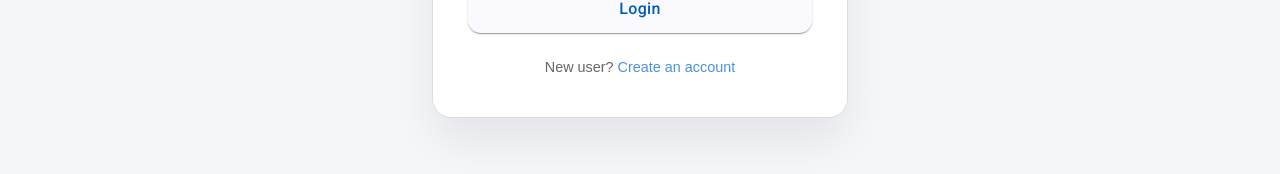
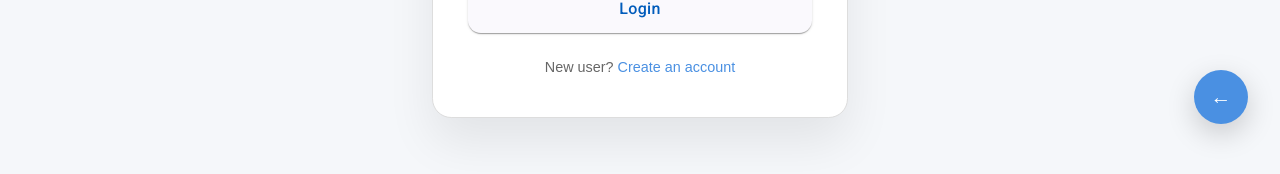
Before and after one commit to harshita805/PersonalPages.UI, an Angular app: page /login in a window 1280 px wide. Shown: the part 644-818 px from the top of the page. Built offline with nearby package versions, Linux system fonts and the light colour scheme; no server answers.

Commit message:
Added back button

```diff
--- a/src/app/app.html
+++ b/src/app/app.html
@@ -61,3 +61,5 @@
 
 <!-- Routed Pages -->
 <router-outlet></router-outlet>
+
+<app-back-button></app-back-button>
--- a/src/app/app.ts
+++ b/src/app/app.ts
@@ -9,6 +9,7 @@ import { AuthService } from './services/auth.service';
 import { LoaderComponent } from './loader/loader.component';
 import { ThemeService } from './services/theme.service';
 import { PreferenceService } from './services/preference.service';
+import { BackButtonComponent } from './back/back-button.component';
 
 @Component({
   selector: 'app-root',
@@ -20,7 +21,8 @@ import { PreferenceService } from './services/preference.service';
     LoaderComponent,
     MatMenuModule,
     MatButtonModule,
-    MatIconModule
+    MatIconModule,
+    BackButtonComponent
   ],
   templateUrl: './app.html',
   styles: [`
--- /dev/null
+++ b/src/app/back/back-button.component.css
@@ -0,0 +1,51 @@
+/* ===============================
+   FLOATING BACK BUTTON (RIGHT SIDE)
+================================ */
+
+.floating-back-btn {
+  position: fixed;
+  bottom: 2rem;
+  right: 2rem;   /* 🔥 moved to right */
+  width: 3.4rem;
+  height: 3.4rem;
+  border-radius: 50%;
+  border: none;
+  cursor: pointer;
+
+  /* Modern Glass Style */
+  background: var(--primary-color);
+  color: #fff;
+  font-size: 1.3rem;
+  font-weight: 500;
+
+  display: flex;
+  align-items: center;
+  justify-content: center;
+
+  box-shadow: 0 0.6rem 1.8rem rgba(0, 0, 0, 0.18);
+  transition: all 0.3s ease;
+  z-index: 1000;
+}
+
+/* Hover effect */
+.floating-back-btn:hover {
+  transform: translateY(-5px) scale(1.08);
+  box-shadow: 0 1rem 2.5rem rgba(0, 0, 0, 0.25);
+  opacity: 0.95;
+}
+
+/* Active press */
+.floating-back-btn:active {
+  transform: scale(0.95);
+}
+
+/* Mobile responsive */
+@media (max-width: 768px) {
+  .floating-back-btn {
+    bottom: 1.2rem;
+    right: 1.2rem;
+    width: 3rem;
+    height: 3rem;
+    font-size: 1.1rem;
+  }
+}
--- /dev/null
+++ b/src/app/back/back-button.component.html
@@ -0,0 +1,3 @@
+<button class="floating-back-btn" (click)="goBack()">
+    ←
+</button>
--- /dev/null
+++ b/src/app/back/back-button.component.ts
@@ -0,0 +1,23 @@
+import { Component, inject } from '@angular/core';
+import { Router } from '@angular/router';
+import { CommonModule } from '@angular/common';
+
+@Component({
+  selector: 'app-back-button',
+  standalone: true,
+  imports: [CommonModule],
+  templateUrl: './back-button.component.html',
+  styleUrls: ['./back-button.component.css']
+})
+export class BackButtonComponent {
+
+  #router = inject(Router);
+
+  goBack() {
+    if (window.history.length > 1) {
+      window.history.back();
+    } else {
+      this.#router.navigate(['/']);
+    }
+  }
+}
```
